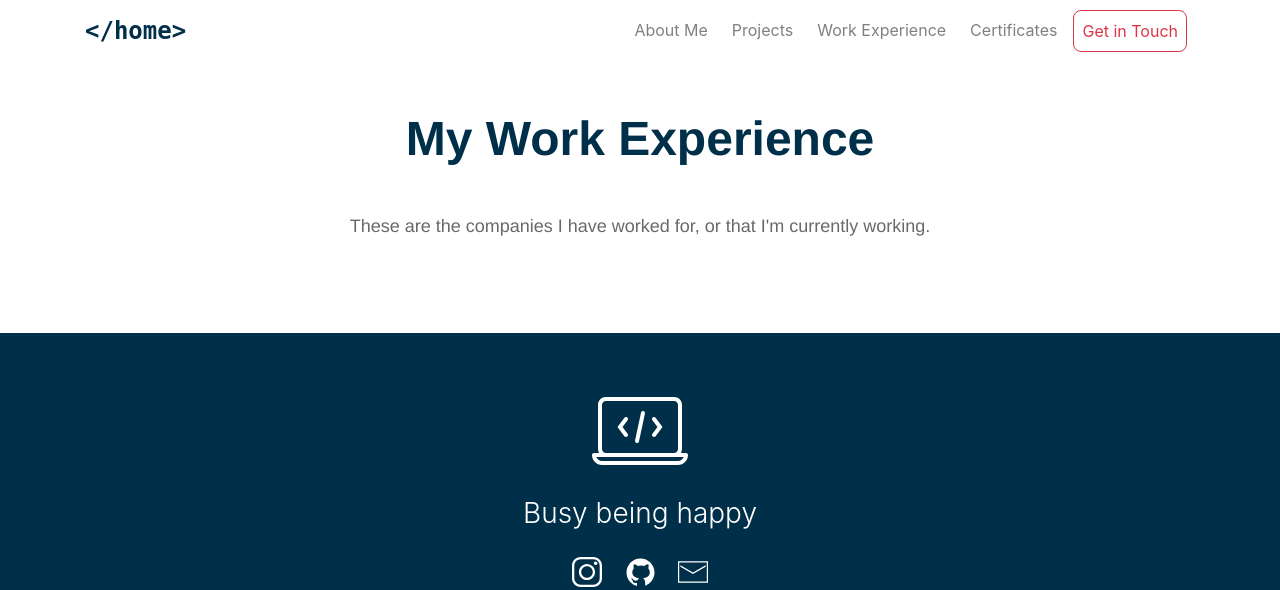
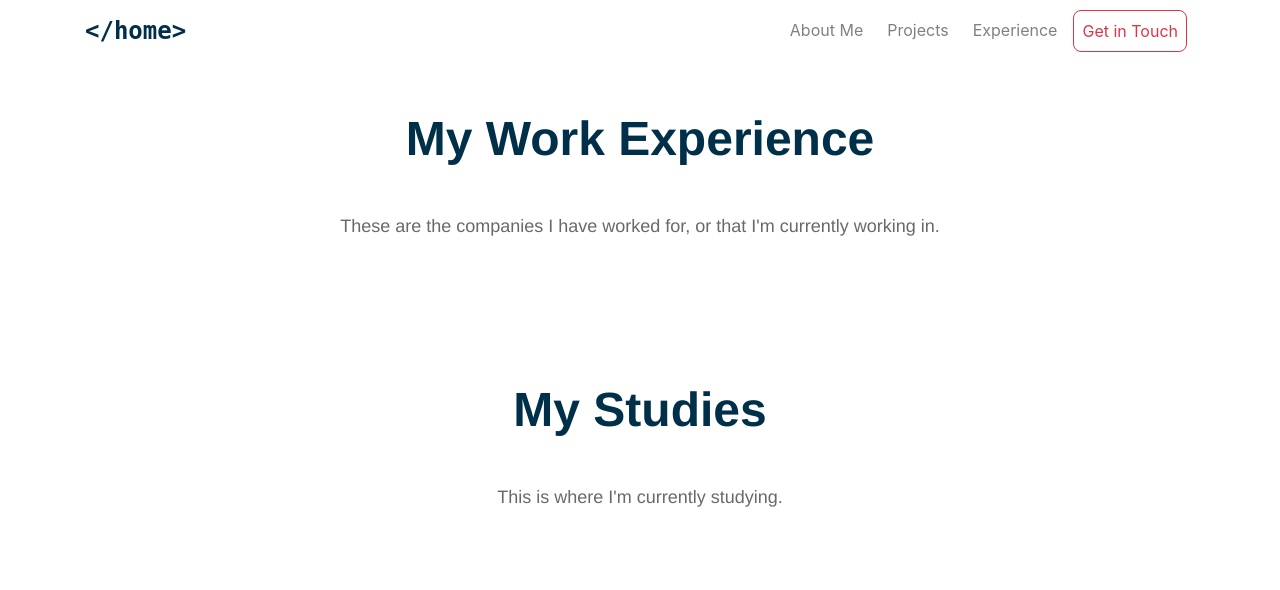
Before and after one commit to pablo-blancoc/Portfolio, a Django app: template work_exp/templates/work_exp.html in a window 1280 px wide. Shown: the top 590 px of the page. Run offline with Django 3.2, Linux system fonts and the light colour scheme; the template is opened without the code that fills it, so the values that code supplies are empty; some libraries are stand-ins or nearby versions.

Commit message:
code: work and studies done, missing certificates

```diff
--- a/templates/base.html
+++ b/templates/base.html
@@ -42,12 +42,7 @@
                 </li>
                 <li class="nav-item hover mr-2">
                     <a class="nav-link" href="{% url 'work_exp' %}">
-                        Work Experience
-                    </a>
-                </li>
-                <li class="nav-item hover mr-2">
-                    <a class="nav-link" href="{% url 'project_index' %}">
-                        Certificates
+                        Experience
                     </a>
                 </li>
                 <li class="nav-item mr-2">
--- a/work_exp/templates/work_exp.html
+++ b/work_exp/templates/work_exp.html
@@ -10,12 +10,12 @@
     </h1>
     <h6 class="text-center ml-auto mr-auto mb-5 pb-5 font-weight-normal" style="color: dimgray;
     font-family: 'Helvetica Neue', sans-serif; font-size: large">
-        These are the companies I have worked for, or that I'm currently working.
+        These are the companies I have worked for, or that I'm currently working in.
     </h6>
 
 
     {% for company in companies %}
-        <div class="card text-center m-5" style="border-radius: 12px; max-width: 90%; max-height: max-content;
+        <div class="card text-center m-5 p-2" style="border-radius: 12px; max-width: 90%; max-height: max-content;
             box-shadow: rgba(233, 240, 243, 0.5) 0px 8px 8px 0px, rgb(230, 236, 248) 0px 1px 0px 0px;">
             <div class="row">
                 <div class="col-4">
@@ -24,9 +24,10 @@
                 </div>
                 <div class="col-8">
                     <div class="card-body">
-                        <h5 class="card-title mt-1 mb-4" style="color: dimgray">{{ company.name }}</h5>
+                        <h5 class="card-title mt-4 mb-4" style="color: dimgray">{{ company.name }}</h5>
                         <h3 class="card-title mt-1 mb-4">{{ company.position }}</h3>
                         <p class="card-text mt-3 mb-4">{{ company.description }}</p>
+                        <p class="card-text mt-3 mb-4" style="color: dimgray">{{ company.start_date }} - {{ company.end_date }}</p>
                     </div>
                 </div>
             </div>
@@ -34,5 +35,45 @@
 
     {% endfor %}
 
+    <h1 class="text-center ml-auto mr-auto m-5 pt-5" style="font-size: 300%; color: #003049;
+font-family: 'Helvetica Neue', sans-serif;">
+        <strong>My Studies</strong>
+    </h1>
+    <h6 class="text-center ml-auto mr-auto mb-5 pb-5 font-weight-normal" style="color: dimgray;
+    font-family: 'Helvetica Neue', sans-serif; font-size: large">
+        This is where I'm currently studying.
+    </h6>
+
+    <div class="card text-center m-5 p-2" style="border-radius: 12px; max-width: 90%; max-height: max-content;
+            box-shadow: rgba(233, 240, 243, 0.5) 0px 8px 8px 0px, rgb(230, 236, 248) 0px 1px 0px 0px;">
+        <div class="row">
+            <div class="col-4">
+                <img class="card-img p-5" src="{% static 'img/logo_tec.svg' %}" alt="Company Logo"
+                    style=": ">
+            </div>
+            <div class="col-8">
+                <div class="card-body">
+                    <h5 class="card-title mt-4 mb-4" style="color: dimgray">Tecnológico de Monterrey</h5>
+                    <h3 class="card-title mt-1 mb-4">Computer Science & Engineering</h3>
+                    <p class="card-text mt-3 mb-4">
+                        I'm have an special interest in Artificial Intelligence which is where I plan to specialize.
+                    </p>
+                    <p class="card-text mt-3 mb-4" style="color: dimgray">
+                        Fall 2019 - current
+                    </p>
+                </div>
+            </div>
+        </div>
+    </div>
+
+    <h1 class="text-center ml-auto mr-auto m-5 pt-5" style="font-size: 300%; color: #003049;
+font-family: 'Helvetica Neue', sans-serif;">
+        <strong>Certificates or Diplomas</strong>
+    </h1>
+    <h6 class="text-center ml-auto mr-auto mb-5 pb-5 font-weight-normal" style="color: dimgray;
+    font-family: 'Helvetica Neue', sans-serif; font-size: large">
+        These are some certificates or diplomas I have gotten in the last years.
+    </h6>
+
 
 {% endblock %}
```
Also changed, not shown: pages/static/img/Laptop_Memoji.svg (deleted), pages/static/img/guy_on_desk.svg (deleted), pages/static/img/pablo_memoji.png (deleted), projects/static/img/django.svg (deleted), projects/static/img/hitec.svg (deleted), projects/static/img/juana.svg (deleted), projects/static/img/parson_chatbot.svg (deleted), projects/static/img/portfolio.svg (deleted), projects/static/img/project1.png (deleted), projects/static/img/project2.png (deleted), projects/static/img/project3.png (deleted), projects/static/img/visitame.svg (deleted), work_exp/static/img/logo_evolutel.svg (deleted), work_exp/static/img/logo_gnius_club.svg (deleted), 1 other file.
